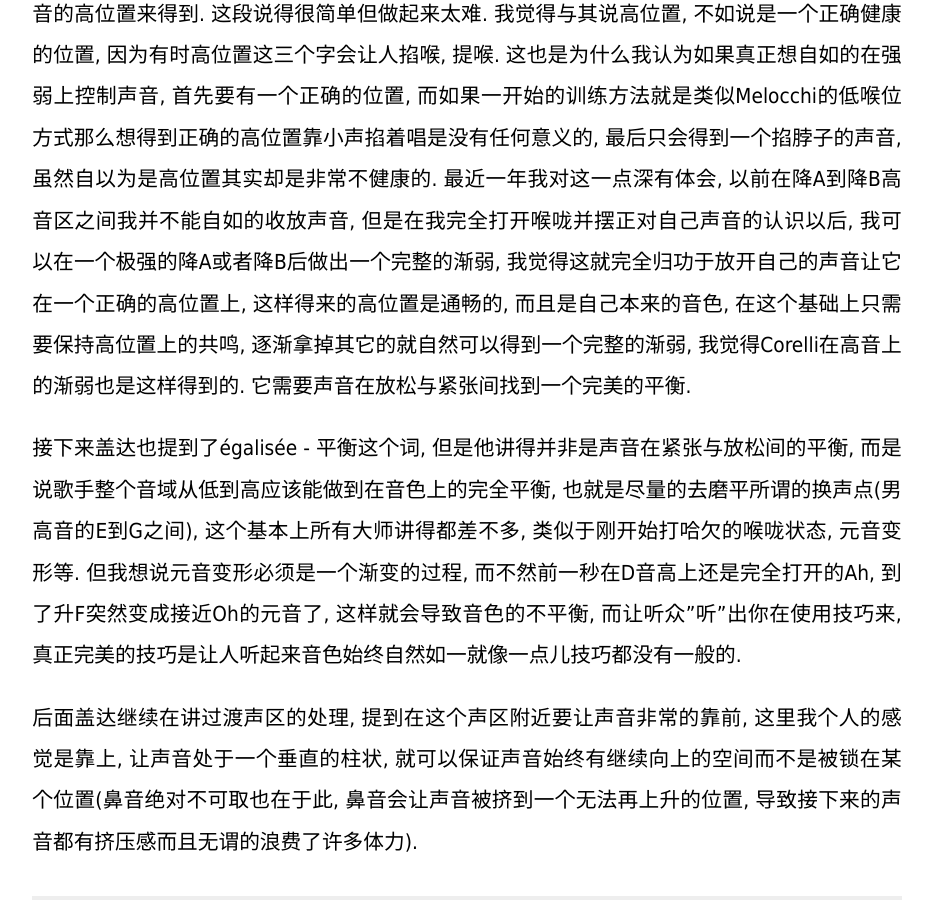
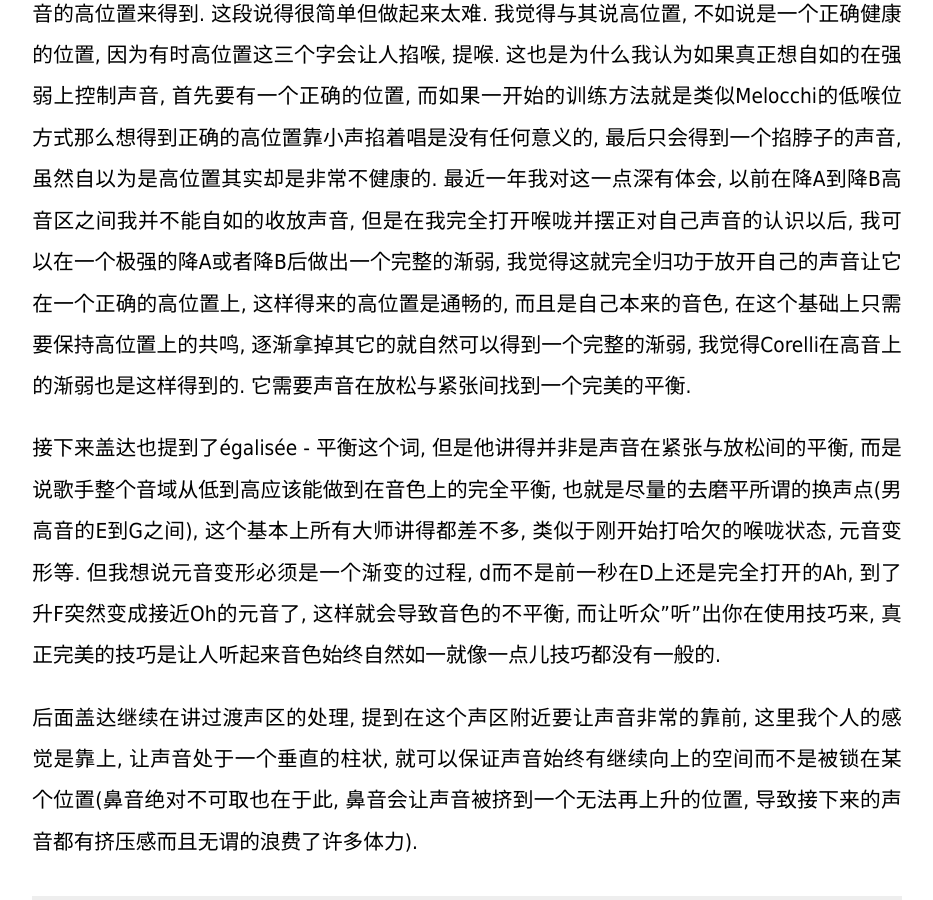
Before and after one commit to kwopera/kwopera.github.io, a Jekyll site: the page built from _posts/2014-04-28-notes-on-gsogs-gedda.md, in a window 1280 px wide and 900 px high, scrolled down 1858 px. Shown: the whole window, without its empty margins (173-1106 px from the left). Built offline with Jekyll 4.4.1, drawn with Linux system fonts in a browser that asks for light colours; Markdown is read by kramdown in place of the engine named in the settings.

```diff
--- a/_posts/2014-04-28-notes-on-gsogs-gedda.md
+++ b/_posts/2014-04-28-notes-on-gsogs-gedda.md
@@ -27,6 +27,6 @@
 "It can only be acquired by working on the placement of the voice. The higher the voice is placed the more you can play with it."
 盖达在这里讲到想拥有这种高音极弱的技巧, 只能靠声音的高位置来得到. 这段说得很简单但做起来太难. 我觉得与其说高位置, 不如说是一个正确健康的位置, 因为有时高位置这三个字会让人掐喉, 提喉. 这也是为什么我认为如果真正想自如的在强弱上控制声音, 首先要有一个正确的位置, 而如果一开始的训练方法就是类似Melocchi的低喉位方式那么想得到正确的高位置靠小声掐着唱是没有任何意义的, 最后只会得到一个掐脖子的声音, 虽然自以为是高位置其实却是非常不健康的. 最近一年我对这一点深有体会, 以前在降A到降B高音区之间我并不能自如的收放声音, 但是在我完全打开喉咙并摆正对自己声音的认识以后, 我可以在一个极强的降A或者降B后做出一个完整的渐弱, 我觉得这就完全归功于放开自己的声音让它在一个正确的高位置上, 这样得来的高位置是通畅的, 而且是自己本来的音色, 在这个基础上只需要保持高位置上的共鸣, 逐渐拿掉其它的就自然可以得到一个完整的渐弱, 我觉得Corelli在高音上的渐弱也是这样得到的. 它需要声音在放松与紧张间找到一个完美的平衡.
 
-接下来盖达也提到了égalisée - 平衡这个词, 但是他讲得并非是声音在紧张与放松间的平衡, 而是说歌手整个音域从低到高应该能做到在音色上的完全平衡, 也就是尽量的去磨平所谓的换声点(男高音的E到G之间), 这个基本上所有大师讲得都差不多, 类似于刚开始打哈欠的喉咙状态, 元音变形等. 但我想说元音变形必须是一个渐变的过程, 而不然前一秒在D音高上还是完全打开的Ah, 到了升F突然变成接近Oh的元音了, 这样就会导致音色的不平衡, 而让听众"听"出你在使用技巧来, 真正完美的技巧是让人听起来音色始终自然如一就像一点儿技巧都没有一般的.
+接下来盖达也提到了égalisée - 平衡这个词, 但是他讲得并非是声音在紧张与放松间的平衡, 而是说歌手整个音域从低到高应该能做到在音色上的完全平衡, 也就是尽量的去磨平所谓的换声点(男高音的E到G之间), 这个基本上所有大师讲得都差不多, 类似于刚开始打哈欠的喉咙状态, 元音变形等. 但我想说元音变形必须是一个渐变的过程, d而不是前一秒在D上还是完全打开的Ah, 到了升F突然变成接近Oh的元音了, 这样就会导致音色的不平衡, 而让听众"听"出你在使用技巧来, 真正完美的技巧是让人听起来音色始终自然如一就像一点儿技巧都没有一般的.
 
 后面盖达继续在讲过渡声区的处理, 提到在这个声区附近要让声音非常的靠前, 这里我个人的感觉是靠上, 让声音处于一个垂直的柱状, 就可以保证声音始终有继续向上的空间而不是被锁在某个位置(鼻音绝对不可取也在于此, 鼻音会让声音被挤到一个无法再上升的位置, 导致接下来的声音都有挤压感而且无谓的浪费了许多体力).
```
Also changed, not shown: 1 other file.
